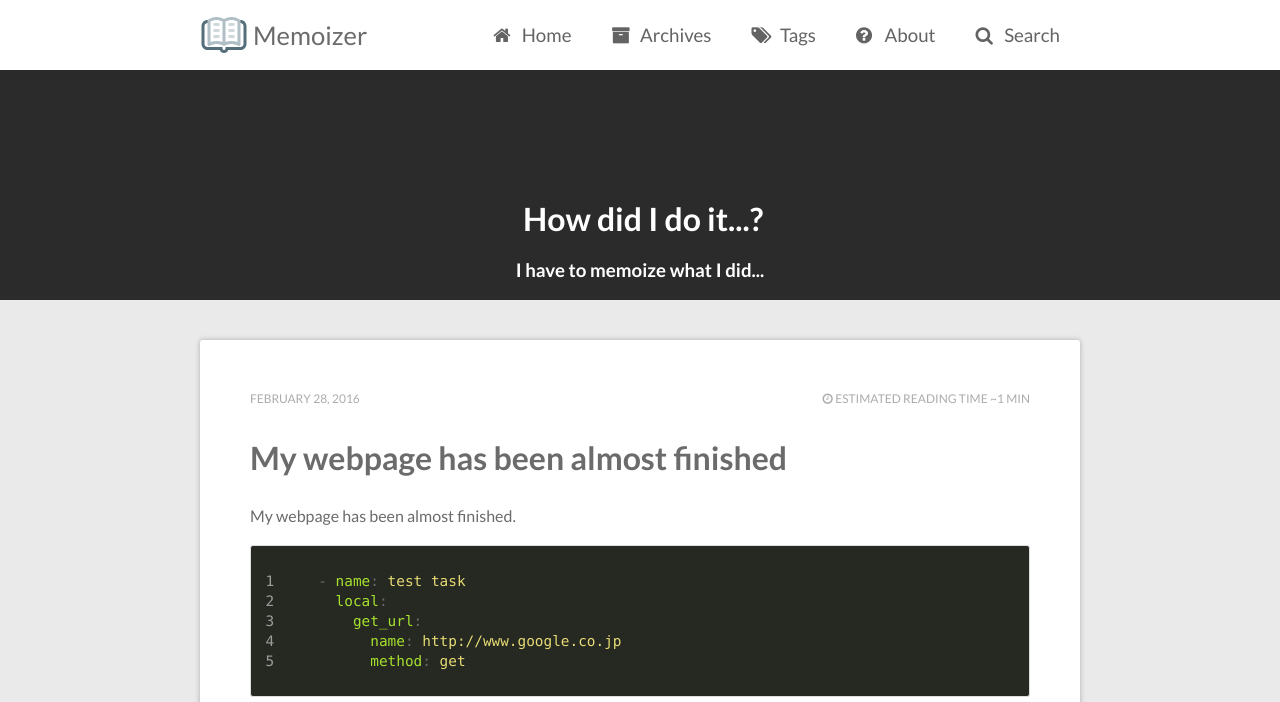
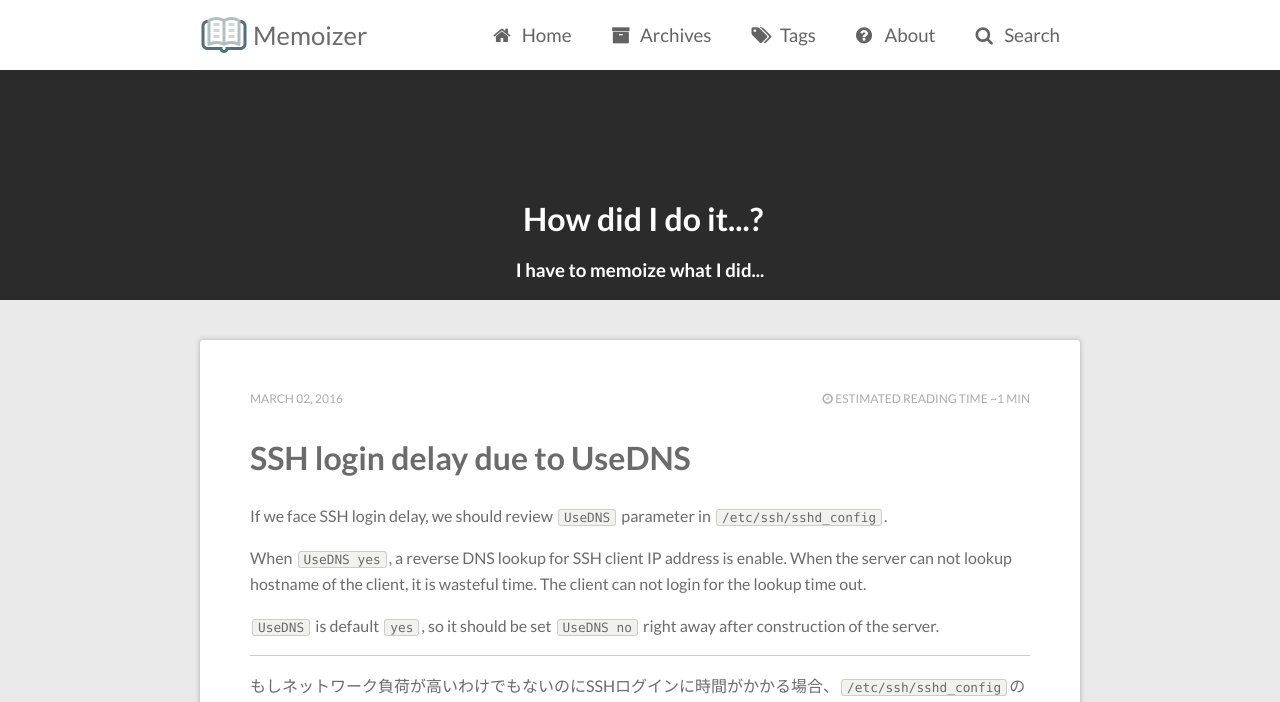
Before and after one commit to yatanokarasu/yatanokarasu.github.io, a Jekyll site: the page built from index.html, in a window 1280 px wide and 1400 px high. Shown: the top 702 px of the window. Built offline with Jekyll 4.4.1, drawn with Linux system fonts in a browser that asks for light colours; some web fonts are replaced; the list of posts is cut into pages by our own code; some of the changed text lies outside the part shown.

Commit message:
Add post on Mar 2, 2016
Signed-off-by: yatanokarasu <sync.outerphase@gmail.com>

```diff
--- a/_includes/metadata.html
+++ b/_includes/metadata.html
@@ -1,7 +1,7 @@
 <meta charset="UTF-8">
 <meta http-equiv="X-UA-Compatible" content="IE=edge">
 <meta name="viewport" content="width=device-width, initial-scale=1">
-<meta name="description" content="technical memoizer" />
+<meta name="description" content="{% if page.description %}{{ page.description }}{% else %}{{ site.description }}{% endif %}">
 <meta name="keywords" content="{{ page.keywords | join:',' }}" />
 <meta name="author" content="{{ site.author.name }}" />
 <meta http-equiv="cleartype" content="on">
--- /dev/null
+++ b/_posts/2016-03-01-welcome-to-my-webpage.md
@@ -0,0 +1,12 @@
+---
+layout:     post
+title:      Welcome to my webpage
+---
+
+After I started creating this webpage since February, it has been finally completed.
+I will memoize a lot of knowlege what I study and investigate.
+
+- - -
+
+2月から作り始めてやっと完成しました。
+いろいろ調べた知識ことをメモっていくぞ！
--- /dev/null
+++ b/_posts/2016-03-02-ssh-login-delay-due-to-UseDNS.md
@@ -0,0 +1,25 @@
+---
+layout:         post
+title:          SSH login delay due to UseDNS
+description:    "SSHログイン時に時間がかかる場合、UseDNSが問題かもしれません。"
+keywords:       [SSH, remote login, UseDNS]
+tags:           [SSH]
+---
+
+If we face SSH login delay, we should review `UseDNS` parameter in `/etc/ssh/sshd_config`.
+
+When `UseDNS yes`, a reverse DNS lookup for SSH client IP address is enable.
+When the server can not lookup hostname of the client, it is wasteful time.
+The client can not login for the lookup time out.
+
+`UseDNS` is default `yes`, so it should be set `UseDNS no` right away after construction of the server.
+
+- - -
+
+もしネットワーク負荷が高いわけでもないのにSSHログインに時間がかかる場合、`/etc/ssh/sshd_config`の`UseDNS`の値を確認したほうが良い。
+
+`UseDNS yes`に設定されている場合、SSHクライアントのIPアドレスを逆引きする。
+これにより、DNSの利用ができない内部ネットワークにあるサーバ等の場合、解決もできないSSHクライアントのIPアドレスを頑張って逆引きを行い、
+タイムアウトすることでやっとSSHログインが行われる。
+
+デフォルトで`UseDNS yes`が設定されているので、サーバ構築後は忘れずに`UseDNS no`に設定することが望ましい。
--- a/_scss/_mixin.scss
+++ b/_scss/_mixin.scss
@@ -88,7 +88,6 @@
 @mixin transition($transition) {
     -webkit-transition :              $transition;
     -moz-transition :                 $transition;
-    -ms-transition :                  $transition;
     -o-transition :                   $transition;
     transition :                      $transition;
 }
--- a/about.md
+++ b/about.md
@@ -7,4 +7,27 @@ permalink: /about/
 
 This site is published to memoize what I anxious.
 
+I can use hosting service like [Qiita][qiita] but
+I want to study [Gitpage][gitpage] and [Jekyll][jekyll],
+and want to create programming of HTML/CSS.
+It is my motivation to develop this webpage.
+
+I will improve my knowledge about everything from lower layer (infrastructure) to upper layer (application).
+I will not only post in Japanese, but also English as far as I can.
+
+- - -
+
 気になったことをメモしていきます。
+
+[Qiita][qiita]などのホスティングサービスを使えばよいのですが、
+[Gitpage][gitpage]と[Jekyll][jekyll]を使ってみたいと思ったことと、
+スクラッチでHTML/CSSを組んでみたいという思いが、
+このサイトを作成するモチベーションになりました。
+
+インフラからアプリケーションまで、幅広く技術を深めていきたいと思います。
+あと頑張って英語でも投稿するようにしていきます。
+
+
+[qiita]:    https://qiita.com/
+[gitpage]:  https://pages.github.com/
+[jekyll]:   https://jekyllrb.com/
```
Also changed, not shown: _drafts/2011-03-10-sample-post.md (renamed from _posts/2011-03-10-sample-post.md, +1 -1 lines), _drafts/2013-05-22-sample-post-images.md (renamed from _posts/2013-05-22-sample-post-images.md, +1 -1 lines), _drafts/2016-02-21-welcome.md (renamed from _posts/2016-02-21-welcome.md, +6 -0 lines), _drafts/2012-05-22-readability-post.md (renamed from _posts/2012-05-22-readability-post.md), _drafts/2013-05-23-readability-feature-post.md (renamed from _posts/2013-05-23-readability-feature-post.md), _drafts/2013-06-25-video-post.md (renamed from _posts/2013-06-25-video-post.md), _drafts/2013-08-12-sample-link-post.md (renamed from _posts/2013-08-12-sample-link-post.md), _drafts/2013-08-16-code-highlighting-post.md (renamed from _posts/2013-08-16-code-highlighting-post.md), _drafts/2013-10-26-background-image.md (renamed from _posts/2013-10-26-background-image.md), _drafts/2016-02-28-almost-finished.md (renamed from _posts/2016-02-28-almost-finished.md).
